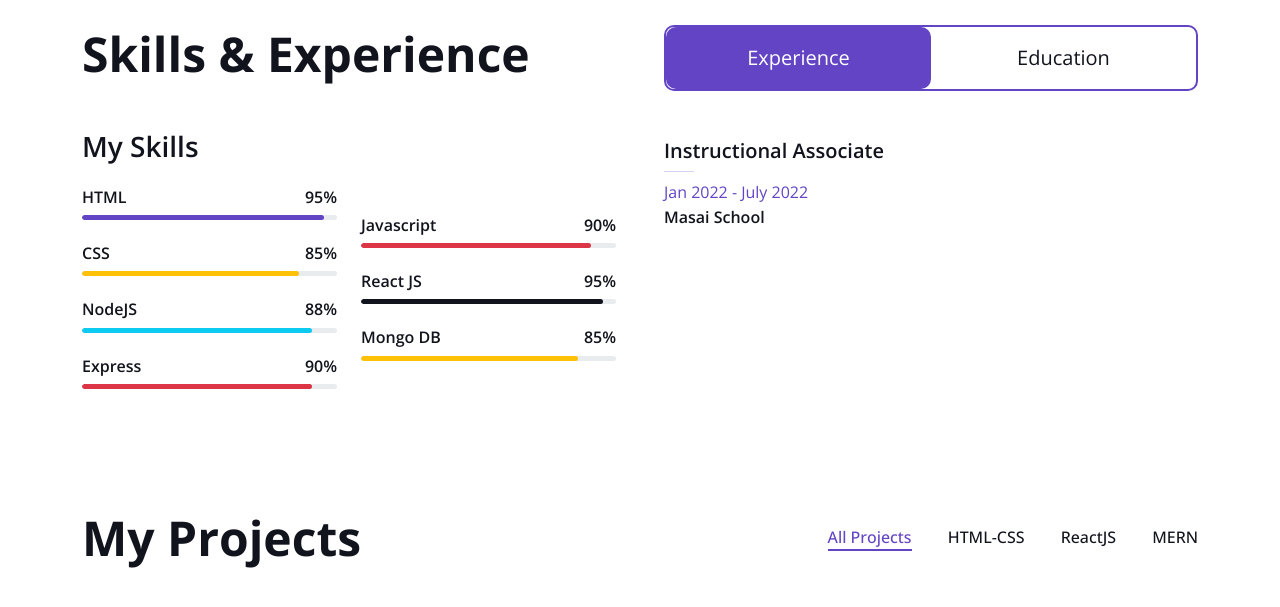
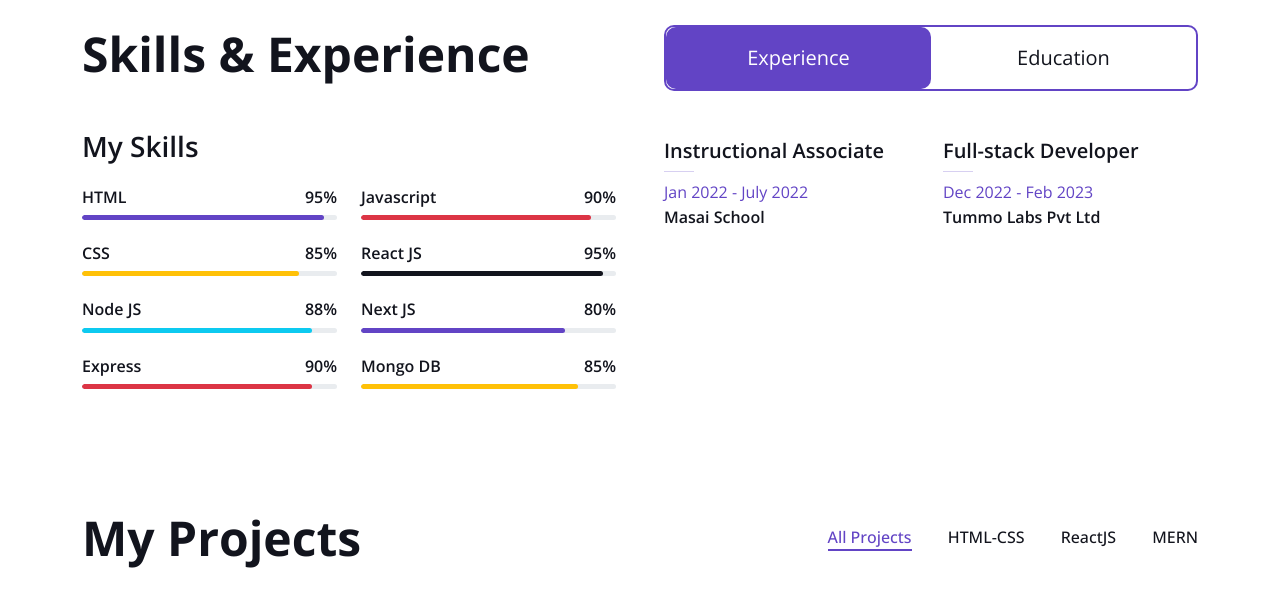
Before and after one commit to abhishek-0607/newPortfolio, a plain HTML site: page index.html in a window 1280 px wide. Shown: the part 1320-1927 px from the top of the page. Drawn offline with nearby package versions, Linux system fonts and the light colour scheme.

Commit message:
added experience of tummo labs

```diff
--- a/index.html
+++ b/index.html
@@ -206,7 +206,7 @@
                             </div>
                             <div class="skill mb-4">
                                 <div class="d-flex justify-content-between">
-                                    <h6 class="font-weight-bold">NodeJS</h6>
+                                    <h6 class="font-weight-bold">Node JS</h6>
                                     <h6 class="font-weight-bold">88%</h6>
                                 </div>
                                 <div class="progress">
@@ -244,6 +244,15 @@
                             </div>
                             <div class="skill mb-4">
                                 <div class="d-flex justify-content-between">
+                                    <h6 class="font-weight-bold">Next JS</h6>
+                                    <h6 class="font-weight-bold">80%</h6>
+                                </div>
+                                <div class="progress">
+                                    <div class="progress-bar bg-primary" role="progressbar" aria-valuenow="80" aria-valuemin="0" aria-valuemax="100"></div>
+                                </div>
+                            </div>
+                            <div class="skill mb-4">
+                                <div class="d-flex justify-content-between">
                                     <h6 class="font-weight-bold">Mongo DB</h6>
                                     <h6 class="font-weight-bold">85%</h6>
                                 </div>
@@ -272,13 +281,13 @@
                                     <p class="text-primary mb-1">Jan 2022 - July 2022</p>
                                     <h6 class="mb-0">Masai School</h6>
                                 </div>
+                                <div class="col-sm-6">
+                                    <h5>Full-stack Developer</h5>
+                                    <hr class="text-primary my-2">
+                                    <p class="text-primary mb-1">Dec 2022 - Feb 2023</p>
+                                    <h6 class="mb-0">Tummo Labs Pvt Ltd</h6>
+                                </div>
                                 <!-- <div class="col-sm-6">
-                                    <h5>Product Designer</h5>
-                                    <hr class="text-primary my-2">
-                                    <p class="text-primary mb-1">2000 - 2045</p>
-                                    <h6 class="mb-0">Apex Software Inc</h6>
-                                </div>
-                                <div class="col-sm-6">
                                     <h5>Web Designer</h5>
                                     <hr class="text-primary my-2">
                                     <p class="text-primary mb-1">2000 - 2045</p>
```
